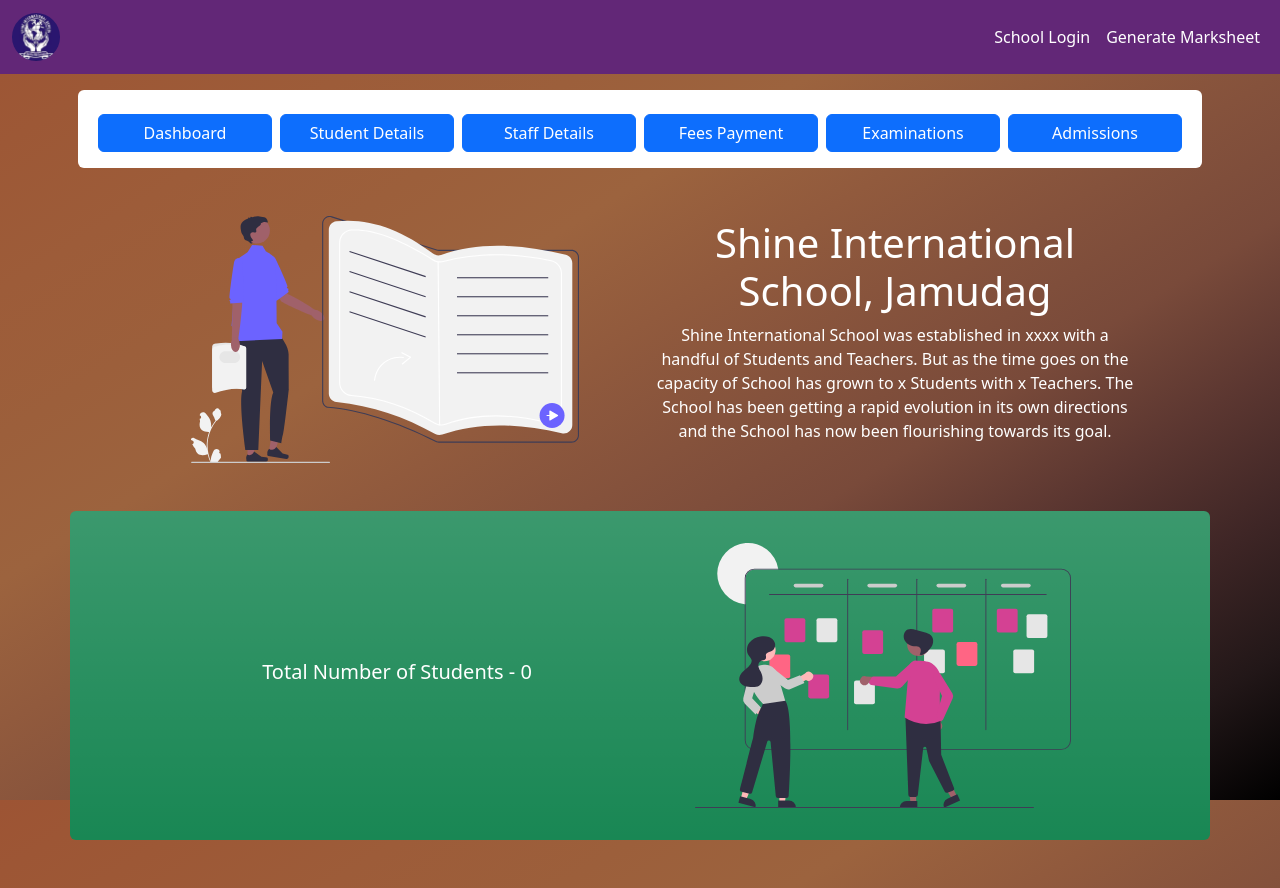
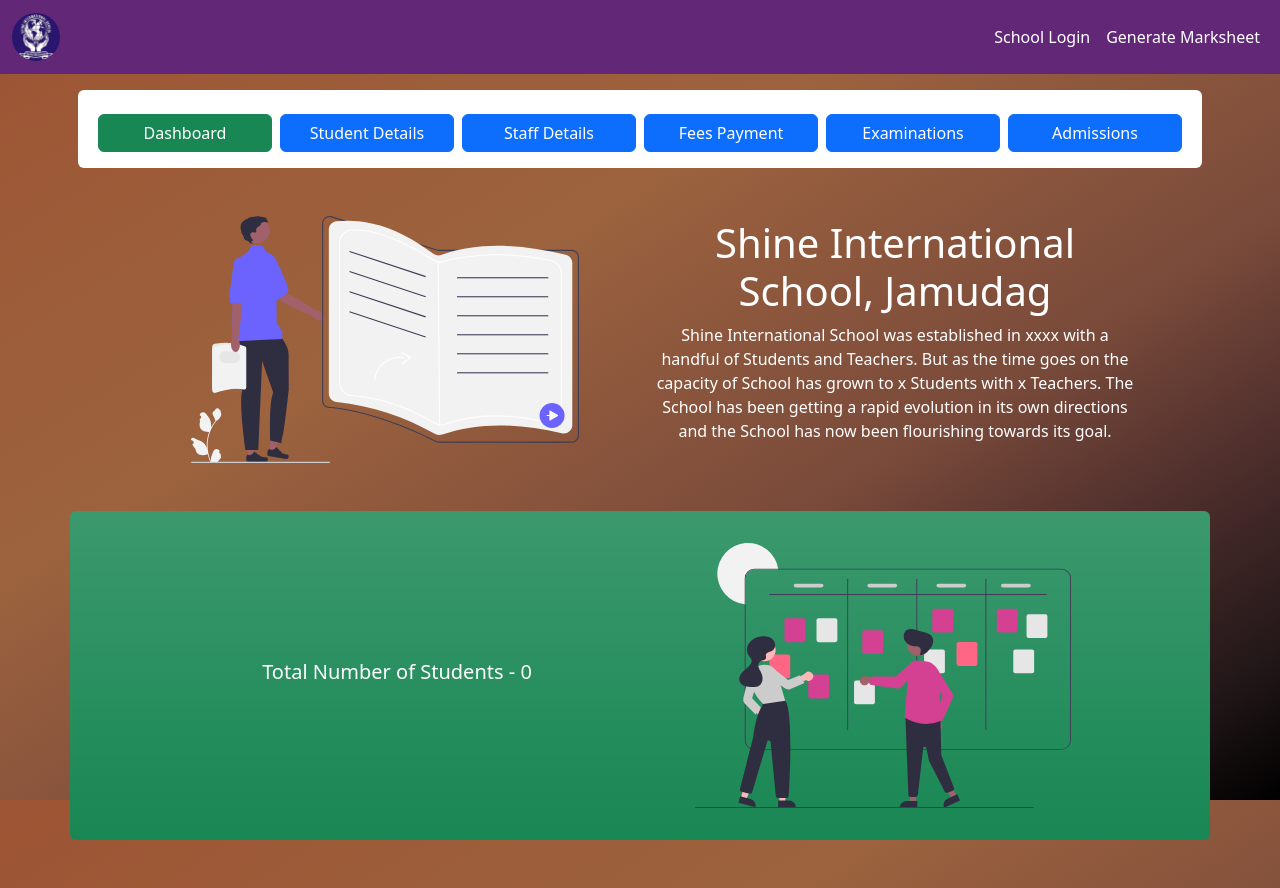
Before and after one commit to icodervivek/shine-proj, a React (Vite) app in the folder client/: page / in a window 1280 px wide. Built offline with nearby package versions, Linux system fonts and the light colour scheme; no server answers.

Commit message:
fixing some tweaks

```diff
--- a/client/src/components/Headnavs.jsx
+++ b/client/src/components/Headnavs.jsx
@@ -1,19 +1,34 @@
-import { Link } from "react-router-dom";
+import { Link, useLocation } from "react-router-dom";
 
 const Headnavs = () => {
+  const location = useLocation(); // Get the current location
+
+  // Function to determine if a route is active
+  const isActive = (path) => location.pathname === path;
+
   return (
     <div className="container">
       <div className="row g-2 bg-white rounded p-3 mt-3">
         <div className="col-12 col-sm-6 col-md-4 col-lg-2 text-center">
           <Link to="/">
-            <button type="button" className="btn btn-primary w-100 rounded">
+            <button
+              type="button"
+              className={`btn w-100 rounded ${
+                isActive("/") ? "btn-success" : "btn-primary"
+              }`}
+            >
               Dashboard
             </button>
           </Link>
         </div>
         <div className="col-12 col-sm-6 col-md-4 col-lg-2 text-center">
           <Link to="/students/details">
-            <button type="button" className="btn btn-primary w-100 rounded">
+            <button
+              type="button"
+              className={`btn w-100 rounded ${
+                isActive("/students/details") ? "btn-success" : "btn-primary"
+              }`}
+            >
               Student Details
             </button>
           </Link>
@@ -35,7 +50,12 @@ const Headnavs = () => {
         </div>
         <div className="col-12 col-sm-6 col-md-4 col-lg-2 text-center">
           <Link to="/admisionform">
-            <button type="button" className="btn btn-primary w-100 rounded">
+            <button
+              type="button"
+              className={`btn w-100 rounded ${
+                isActive("/admisionform") ? "btn-success" : "btn-primary"
+              }`}
+            >
               Admissions
             </button>
           </Link>
--- a/client/src/components/Login.jsx
+++ b/client/src/components/Login.jsx
@@ -22,7 +22,7 @@ const Login = () => {
   return (
     <>
     <form className="container bg-white mt-5 rounded p-5" method="get">
-      <h3 className="text-center text-primary">Admin Login</h3>
+      <h3 className="text-center text-primary">School Login</h3>
       <div className="mb-3">
         <input
           type="email"
```
